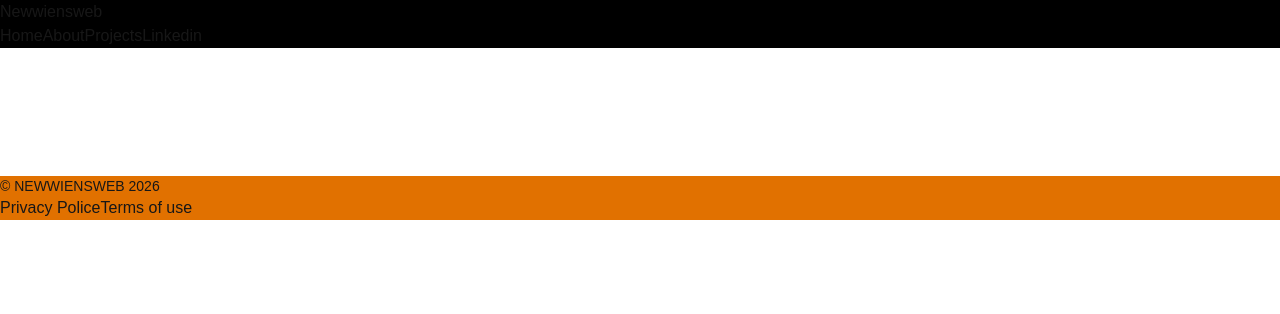
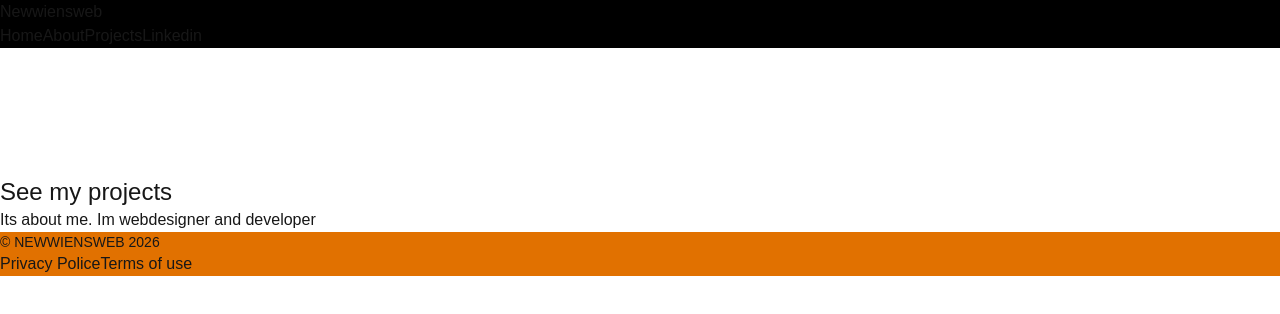
Before and after one commit to Newwiens/next-ts-newwiensweb, a Next.js app: page / in a window 1280 px wide. Shown: the top 314 px of the page. Built offline with nearby package versions, Linux system fonts and the light colour scheme.

Commit message:
sections update

```diff
--- /dev/null
+++ b/components/sections/Hero/About.tsx
@@ -0,0 +1,7 @@
+export function About() {
+  return (
+    <section id="about" className="w-full h-fit">
+      <h2>Its about me. Im webdesigner and developer</h2>
+    </section>
+  );
+}
--- /dev/null
+++ b/components/sections/Hero/Projects.tsx
@@ -0,0 +1,7 @@
+export function Projects() {
+  return (
+    <section id="projects" className="w-full h-fit">
+      <h2 className="text-2xl">See my projects</h2>
+    </section>
+  );
+}
--- a/src/app/page.tsx
+++ b/src/app/page.tsx
@@ -1,9 +1,13 @@
+import { About } from "@/components/sections/Hero/About";
 import { Hero } from "@/components/sections/Hero/Hero";
+import { Projects } from "@/components/sections/Hero/Projects";
 
 export default function Home() {
   return (
     <>
       <Hero />
+      <Projects />
+      <About />
     </>
   );
 }
```
